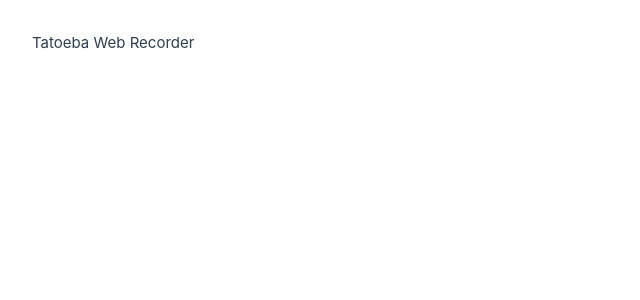
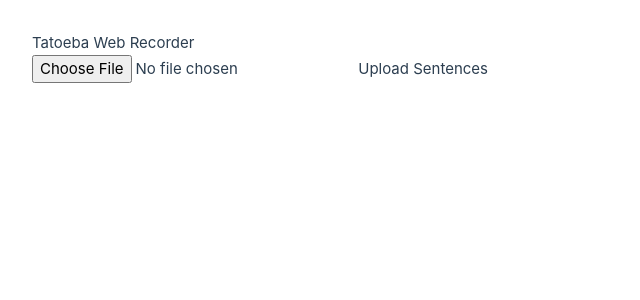
Before and after one commit to cblanken/shtooka-web-recorder, a Vue app in the folder tato-web-recorder/: page / in a window 1280 px wide. Shown: the top 300 px of the page, without its empty margins (0-640 px from the left). Built offline with nearby package versions, Linux system fonts and the light colour scheme.

Commit message:
Migrate Shtooka file parser and loader to Vue

```diff
--- a/tato-web-recorder/src/App.vue
+++ b/tato-web-recorder/src/App.vue
@@ -1,5 +1,7 @@
 <script setup lang="ts">
 import SentenceImporter from './components/SentenceImporter.vue'
+
+const importedSentences = defineModel()
 </script>
 
 <template>
@@ -9,7 +11,10 @@
   </header>
 
   <main>
-    <SentenceImporter />
+    <SentenceImporter v-model="importedSentences" />
+    <div v-if="importedSentences">
+      <li v-for="[id, sentence] in importedSentences" :key="id">{{ id }} - {{ sentence }}</li>
+    </div>
   </main>
 
   <!-- Render loaded sentence items -->
--- a/tato-web-recorder/src/components/Sentence.vue
+++ /dev/null
@@ -1,5 +0,0 @@
-<script setup lang="ts"></script>
-
-<template>
-  <div></div>
-</template>
--- a/tato-web-recorder/src/components/SentenceImporter.vue
+++ b/tato-web-recorder/src/components/SentenceImporter.vue
@@ -1,5 +1,37 @@
-<script setup lang="ts"></script>
+import { URL } from 'node:url';
+<script setup lang="ts">
+// TODO: load alternative file formats
+// TODO: read data from Tatoeba API
+
+const model = defineModel()
+
+async function loadShtookaFile(e) {
+  let file = e.target?.files?.item(0)
+  let sentences = new Map()
+  try {
+    let text = await file?.text()
+    if (text) {
+      let lines = text.trim().split('\n')
+      if (lines.length > 0) {
+        lines.forEach((line) => {
+          let [id, line_text] = line.split('-')
+          sentences.set(id.trim(), line_text.trim())
+        })
+      }
+    }
+  } catch (e) {
+    alert(
+      `Unable to load file: "${file?.name}". It may have an invalid format. Please try again with a properly formatted file.`
+    )
+  }
+
+  model.value = sentences
+}
+</script>
 
 <template>
-  <div></div>
+  <button @click="$refs.fileInput.click()" class="bg-[#7977FF] px-2 py-1 rounded-md text-lg">
+    <input @change="loadShtookaFile" class="hidden" type="file" ref="fileInput" />
+    Upload Sentences
+  </button>
 </template>
```
Also changed, not shown: tato-web-recorder/src/components/SentenceItem.vue (added, +13 -0 lines).
